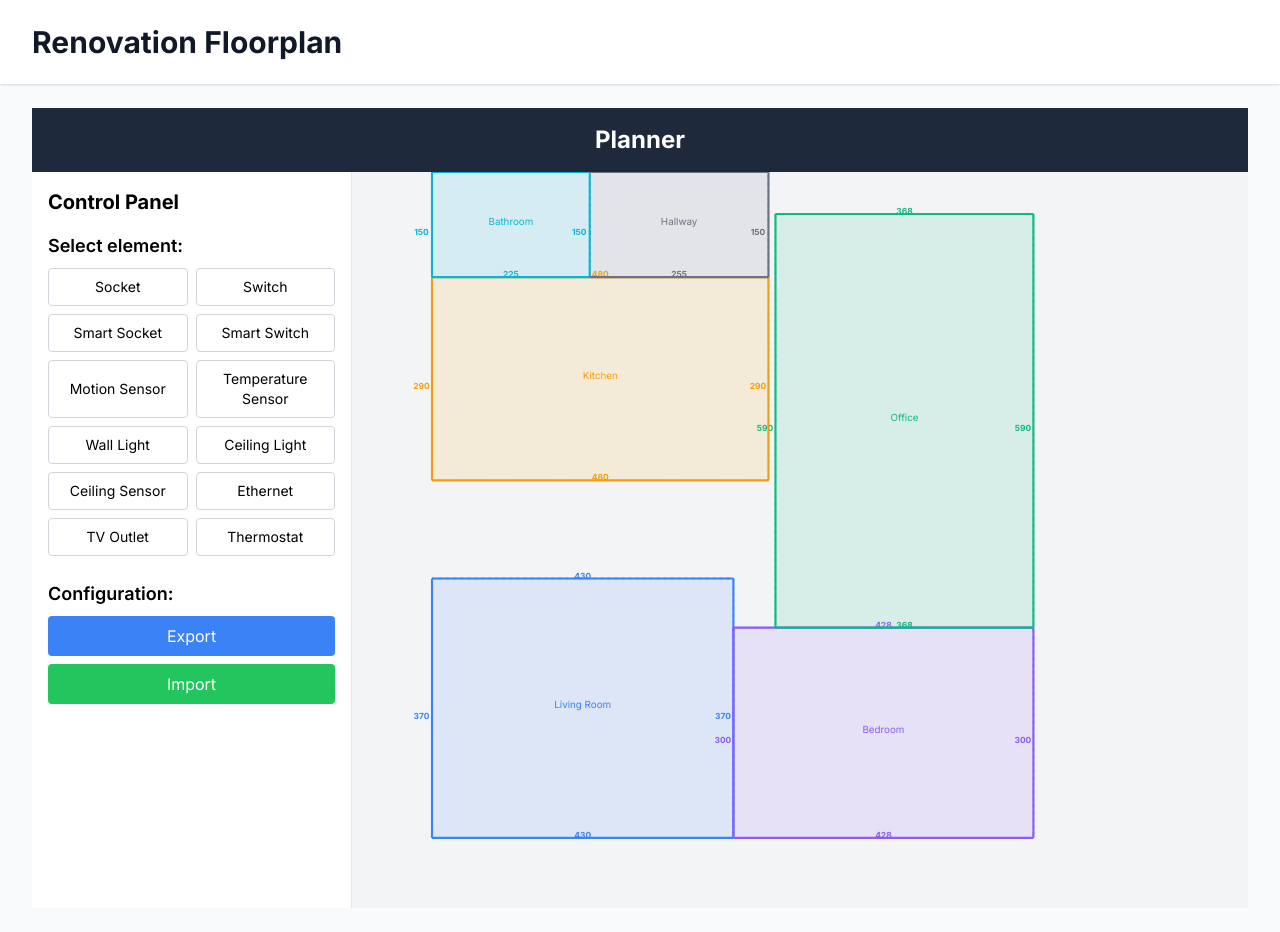
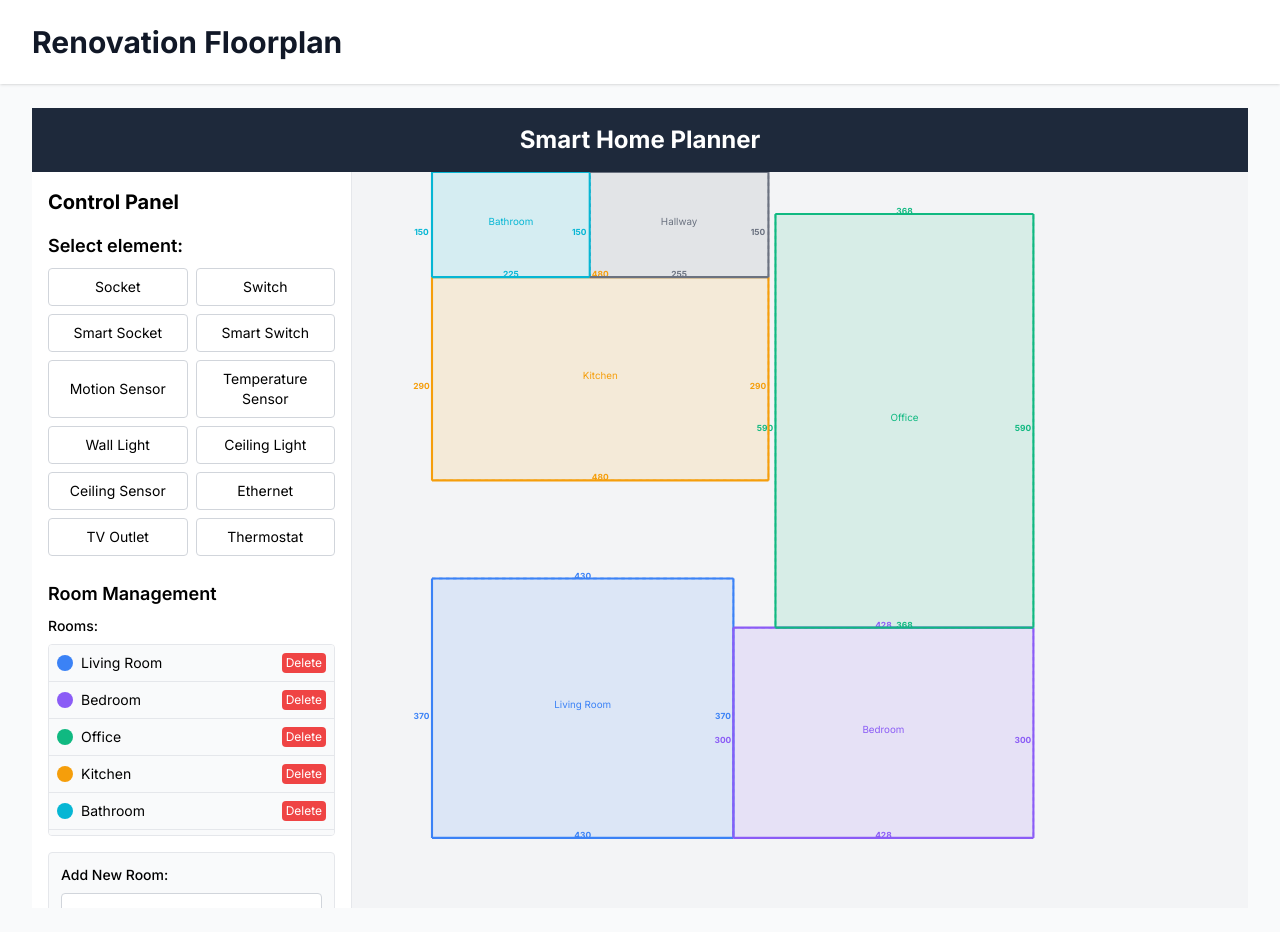
Before and after one commit to nukeop/floorplan, a Next.js app: page / in a window 1280 px wide. Built offline with nearby package versions, Linux system fonts and the light colour scheme.

Commit message:
Room management panel

```diff
--- a/src/app/page.tsx
+++ b/src/app/page.tsx
@@ -10,6 +10,7 @@ export default function SmartHomePlanner() {
   const [selectedDeviceType, setSelectedDeviceType] = useState<DeviceType | null>(null);
   const [selectedDevice, setSelectedDevice] = useState<Device | null>(null);
   const [selectedMountPosition, setSelectedMountPosition] = useState<MountPosition>(MountPosition.WALL_MEDIUM);
+  const [selectedRoom, setSelectedRoom] = useState<Room | null>(null);
   const [rooms, setRooms] = useState<Room[]>([
     { id: 'room1', name: 'Living Room', x: 0, y: 580, width: 430, height: 370, color: '#3B82F6' }, // Blue
     { id: 'room2', name: 'Bedroom', x: 430, y: 650, width: 428, height: 300, color: '#8B5CF6' },   // Purple
@@ -105,17 +106,49 @@ export default function SmartHomePlanner() {
     }
   };
 
+  const addRoom = (name: string, color: string) => {
+    const newRoom: Room = {
+      id: `room-${Date.now()}`,
+      name,
+      x: 50,
+      y: 50,
+      width: 200,
+      height: 150,
+      color,
+    };
+
+    setRooms([...rooms, newRoom]);
+    setSelectedRoom(newRoom);
+  };
+
+  const updateRoom = (id: string, updates: Partial<Room>) => {
+    setRooms(
+      rooms.map(room => room.id === id ? { ...room, ...updates } : room)
+    );
+  };
+
+  const deleteRoom = (id: string) => {
+    setRooms(rooms.filter(room => room.id !== id));
+    if (selectedRoom?.id === id) {
+      setSelectedRoom(null);
+    }
+  };
+
   // Effect to handle saving configuration to local storage
   useEffect(() => {
-    // Save configuration to localStorage when it changes
     if (devices.length > 0) {
       localStorage.setItem('smart-home-devices', JSON.stringify(devices));
     }
   }, [devices]);
 
+  useEffect(() => {
+    if (rooms.length > 0) {
+      localStorage.setItem('smart-home-rooms', JSON.stringify(rooms));
+    }
+  }, [rooms]);
+
   // Effect to load saved configuration
   useEffect(() => {
-    // Load saved configuration on startup
     const savedDevices = localStorage.getItem('smart-home-devices');
     if (savedDevices) {
       try {
@@ -126,10 +159,21 @@ export default function SmartHomePlanner() {
     }
   }, []);
 
+  useEffect(() => {
+    const savedRooms = localStorage.getItem('smart-home-rooms');
+    if (savedRooms) {
+      try {
+        setRooms(JSON.parse(savedRooms));
+      } catch (error) {
+        console.error('Error loading saved rooms:', error);
+      }
+    }
+  }, []);
+
   return (
     <div className="flex flex-col h-screen">
       <header className="bg-slate-800 text-white p-4 text-center">
-        <h1 className="text-2xl font-bold"> Planner</h1>
+        <h1 className="text-2xl font-bold">Smart Home Planner</h1>
       </header>
 
       <div className="flex flex-1 overflow-hidden">
@@ -144,6 +188,12 @@ export default function SmartHomePlanner() {
           updateDevicePosition={updateDeviceMountPosition}
           exportConfiguration={exportConfiguration}
           importConfiguration={importConfiguration}
+          rooms={rooms}
+          selectedRoom={selectedRoom}
+          selectRoom={setSelectedRoom}
+          addRoom={addRoom}
+          updateRoom={updateRoom}
+          deleteRoom={deleteRoom}
         />
 
         <FloorPlan
@@ -154,6 +204,8 @@ export default function SmartHomePlanner() {
           updateDevicePosition={updateDevicePosition}
           selectDevice={setSelectedDevice}
           selectedDevice={selectedDevice}
+          selectedRoom={selectedRoom}
+          selectRoom={setSelectedRoom}
         />
       </div>
     </div>
--- a/src/components/ControlPanel.tsx
+++ b/src/components/ControlPanel.tsx
@@ -1,5 +1,6 @@
 import React from 'react';
-import { DeviceType, Device, MountPosition } from '@/types';
+import { DeviceType, Device, MountPosition, Room } from '@/types';
+import RoomPanel from './RoomPanel';
 
 interface ControlPanelProps {
   selectedDeviceType: DeviceType | null;
@@ -12,6 +13,12 @@ interface ControlPanelProps {
   updateDevicePosition: (id: string, position: MountPosition) => void;
   exportConfiguration: () => void;
   importConfiguration: (event: React.ChangeEvent<HTMLInputElement>) => void;
+  rooms: Room[];
+  selectedRoom: Room | null;
+  selectRoom: (room: Room | null) => void;
+  addRoom: (name: string, color: string) => void;
+  updateRoom: (id: string, updates: Partial<Room>) => void;
+  deleteRoom: (id: string) => void;
 }
 
 const ControlPanel: React.FC<ControlPanelProps> = ({
@@ -25,6 +32,12 @@ const ControlPanel: React.FC<ControlPanelProps> = ({
   updateDevicePosition,
   exportConfiguration,
   importConfiguration,
+  rooms,
+  selectedRoom,
+  selectRoom,
+  addRoom,
+  updateRoom,
+  deleteRoom,
 }) => {
   const deviceTypes = [
     { type: DeviceType.SOCKET, label: 'Socket' },
@@ -170,6 +183,15 @@ const ControlPanel: React.FC<ControlPanelProps> = ({
         </div>
       )}
 
+      <RoomPanel
+        rooms={rooms}
+        selectedRoom={selectedRoom}
+        selectRoom={selectRoom}
+        addRoom={addRoom}
+        updateRoom={updateRoom}
+        deleteRoom={deleteRoom}
+      />
+
       <div className="mt-4">
         <h3 className="text-lg font-semibold mb-2">Configuration:</h3>
         <div className="flex flex-col gap-2">
--- /dev/null
+++ b/src/components/RoomPanel.tsx
@@ -0,0 +1,213 @@
+import React, { useState } from 'react';
+import { Room } from '@/types';
+
+interface RoomPanelProps {
+  rooms: Room[];
+  selectedRoom: Room | null;
+  selectRoom: (room: Room | null) => void;
+  addRoom: (name: string, color: string) => void;
+  updateRoom: (id: string, updates: Partial<Room>) => void;
+  deleteRoom: (id: string) => void;
+}
+
+const RoomPanel: React.FC<RoomPanelProps> = ({
+  rooms,
+  selectedRoom,
+  selectRoom,
+  addRoom,
+  updateRoom,
+  deleteRoom,
+}) => {
+  const [newRoomName, setNewRoomName] = useState<string>('');
+  const [newRoomColor, setNewRoomColor] = useState<string>('#4B5563');
+
+  const [editMode, setEditMode] = useState<boolean>(false);
+
+  const handleAddRoom = (e: React.FormEvent) => {
+    e.preventDefault();
+    if (newRoomName.trim()) {
+      addRoom(newRoomName.trim(), newRoomColor);
+      setNewRoomName('');
+    }
+  };
+
+  const handleRoomUpdate = (e: React.FormEvent) => {
+    e.preventDefault();
+    if (selectedRoom && editMode) {
+      updateRoom(selectedRoom.id, {
+        name: newRoomName,
+        color: newRoomColor,
+      });
+      setEditMode(false);
+    }
+  };
+
+  const handleEditRoom = () => {
+    if (selectedRoom) {
+      setNewRoomName(selectedRoom.name);
+      setNewRoomColor(selectedRoom.color || '#4B5563');
+      setEditMode(true);
+    }
+  };
+
+  const handleCancelEdit = () => {
+    setEditMode(false);
+  };
+
+  return (
+    <div className="mt-6">
+      <h3 className="text-lg font-semibold mb-2">Room Management</h3>
+
+      <div className="mb-4">
+        <h4 className="text-sm font-medium mb-2">Rooms:</h4>
+        <div className="max-h-48 overflow-y-auto bg-gray-50 rounded border border-gray-200">
+          {rooms.length === 0 ? (
+            <p className="p-2 text-sm text-gray-500">No rooms available</p>
+          ) : (
+            <ul>
+              {rooms.map((room) => (
+                <li
+                  key={room.id}
+                  className={`flex items-center justify-between p-2 border-b border-gray-200 last:border-b-0 hover:bg-gray-100 cursor-pointer ${
+                    selectedRoom?.id === room.id ? 'bg-gray-200' : ''
+                  }`}
+                  onClick={() => selectRoom(room)}
+                >
+                  <div className="flex items-center">
+                    <span
+                      className="inline-block w-4 h-4 rounded-full mr-2"
+                      style={{ backgroundColor: room.color || '#4B5563' }}
+                    />
+                    <span className="text-sm">{room.name}</span>
+                  </div>
+                  <button
+                    className="text-xs px-1 py-0.5 bg-red-500 text-white rounded hover:bg-red-600"
+                    onClick={(e) => {
+                      e.stopPropagation();
+                      deleteRoom(room.id);
+                    }}
+                  >
+                    Delete
+                  </button>
+                </li>
+              ))}
+            </ul>
+          )}
+        </div>
+      </div>
+
+      {!editMode && !selectedRoom && (
+        <form onSubmit={handleAddRoom} className="p-3 bg-gray-50 rounded border border-gray-200 mb-4">
+          <h4 className="text-sm font-medium mb-2">Add New Room:</h4>
+          <div className="mb-2">
+            <input
+              type="text"
+              value={newRoomName}
+              onChange={(e) => setNewRoomName(e.target.value)}
+              placeholder="Room name"
+              className="w-full p-2 border border-gray-300 rounded"
+              required
+            />
+          </div>
+          <div className="mb-3 flex items-center">
+            <span className="mr-2 text-sm">Color:</span>
+            <input
+              type="color"
+              value={newRoomColor}
+              onChange={(e) => setNewRoomColor(e.target.value)}
+              className="cursor-pointer"
+            />
+          </div>
+          <button
+            type="submit"
+            className="w-full py-1 px-2 bg-blue-500 text-white rounded hover:bg-blue-600 transition-colors"
+          >
+            Add Room
+          </button>
+        </form>
+      )}
+
+      {selectedRoom && (
+        <div className="p-3 bg-gray-50 rounded border border-gray-200">
+          <h4 className="text-sm font-medium mb-2">
+            {editMode ? 'Edit Room:' : 'Selected Room:'}
+          </h4>
+
+          {editMode ? (
+            <form onSubmit={handleRoomUpdate}>
+              <div className="mb-2">
+                <input
+                  type="text"
+                  value={newRoomName}
+                  onChange={(e) => setNewRoomName(e.target.value)}
+                  placeholder="Room name"
+                  className="w-full p-2 border border-gray-300 rounded"
+                  required
+                />
+              </div>
+              <div className="mb-3 flex items-center">
+                <span className="mr-2 text-sm">Color:</span>
+                <input
+                  type="color"
+                  value={newRoomColor}
+                  onChange={(e) => setNewRoomColor(e.target.value)}
+                  className="cursor-pointer"
+                />
+              </div>
+              <div className="flex gap-2">
+                <button
+                  type="submit"
+                  className="flex-1 py-1 px-2 bg-green-500 text-white rounded hover:bg-green-600"
+                >
+                  Save
+                </button>
+                <button
+                  type="button"
+                  onClick={handleCancelEdit}
+                  className="flex-1 py-1 px-2 bg-gray-500 text-white rounded hover:bg-gray-600"
+                >
+                  Cancel
+                </button>
+              </div>
+            </form>
+          ) : (
+            <>
+              <div className="mb-3">
+                <div className="flex items-center mb-1">
+                  <span
+                    className="inline-block w-4 h-4 rounded-full mr-2"
+                    style={{ backgroundColor: selectedRoom.color || '#4B5563' }}
+                  />
+                  <span className="font-medium">{selectedRoom.name}</span>
+                </div>
+                <div className="text-xs text-gray-500">
+                  Position: ({selectedRoom.x}, {selectedRoom.y})
+                </div>
+                <div className="text-xs text-gray-500">
+                  Size: {selectedRoom.width} × {selectedRoom.height}
+                </div>
+              </div>
+
+              <div className="flex gap-2">
+                <button
+                  onClick={handleEditRoom}
+                  className="flex-1 py-1 px-2 bg-blue-500 text-white rounded hover:bg-blue-600"
+                >
+                  Edit
+                </button>
+                <button
+                  onClick={() => deleteRoom(selectedRoom.id)}
+                  className="flex-1 py-1 px-2 bg-red-500 text-white rounded hover:bg-red-600"
+                >
+                  Delete
+                </button>
+              </div>
+            </>
+          )}
+        </div>
+      )}
+    </div>
+  );
+};
+
+export default RoomPanel;
```
Also changed, not shown: src/components/FloorPlan.tsx (+22 -2 lines).
